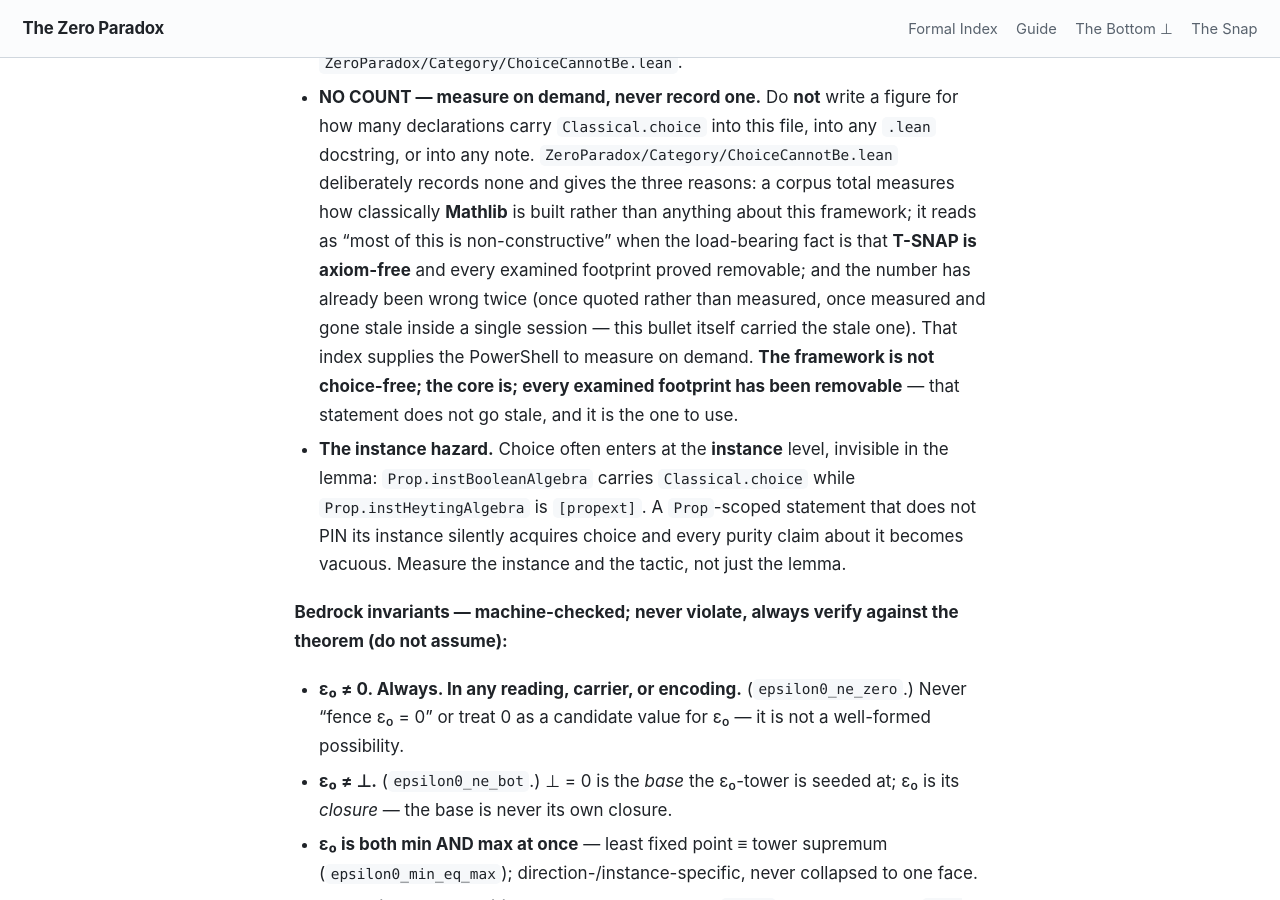
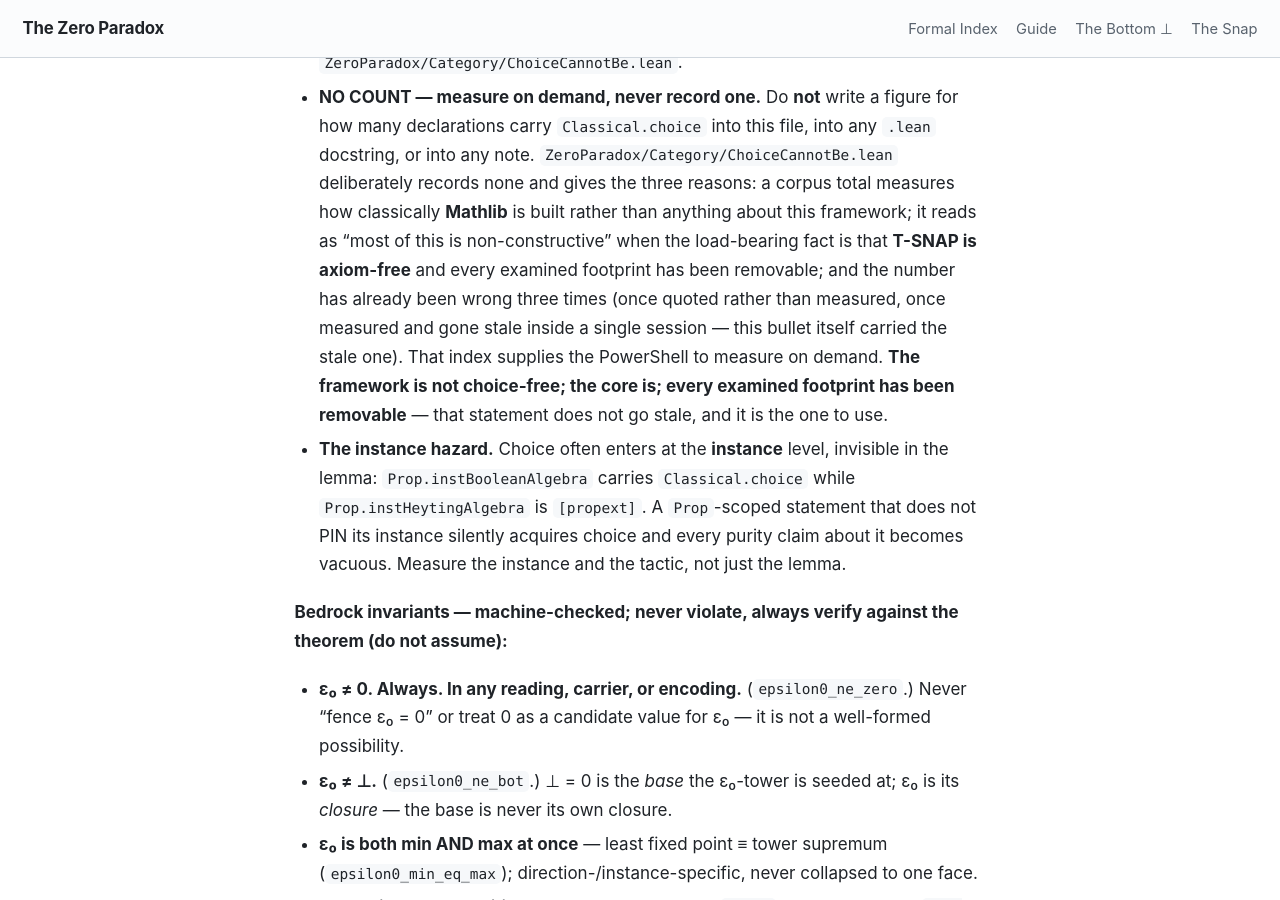
Before and after one commit to timbrigham/ZeroParadox, a Jekyll site: the page built from CLAUDE.md, in a window 1280 px wide and 900 px high, scrolled down 2126 px. Built offline with Jekyll 4.4.1, drawn with Linux system fonts in a browser that asks for light colours; our own code applies the rules of GitHub Pages for plain Markdown files.

```diff
--- a/CLAUDE.md
+++ b/CLAUDE.md
@@ -19,7 +19,7 @@
 
 **The choice index (NOT a fourth core object — read it before writing about choice or constructivity):** `ZeroParadox/Category/ChoiceCannotBe.lean` — the `#check`-only index of the framework's **relationship to `Classical.choice`**. `Classical.choice` is an ambient kernel axiom, **not** a framework object, so this index is scoped differently from the three above: where choice is provably not needed, what it must not be confused with, and what is actually established. **Read it before writing any prose, docstring, note, or outreach copy touching choice, constructivity, purity, axiom footprints, or the "choice = point of view / chart selection" reading.** Three standing traps it exists to stop:
 - **The equivocation (hit four separate times on 2026-07-19).** The ordinary English "choice" — an act of picking, a point of view, a chart selection — is **not** the axiom `Classical.choice`. Every evocative "choice = which way you view the split" reading is a **model** of the choice-vs-no-choice distinction, never the axiom. State it as a model or not at all. **Attribution, stated precisely — an earlier version of this bullet had it wrong and seeded the error into five Lean files:** Diaconescu (1975) proves an **EQUIVALENCE** — a coequalizer of two nonintersecting monomorphisms has a section *iff* subobjects have complements (p. 176), the choice direction being his corollary (p. 178); in modern terms, choice for inhabited subobjects of a two-element object **IS** excluded middle. That **full** AC is strictly stronger is **Cohen 1963** / Fraenkel-Mostowski independence, **not** Diaconescu — never attribute strictness or a failing converse to him. That the restricted fragment nonetheless does not follow from excluded middle *in Lean* is a fact about **Lean's `Prop`/`Type` stratification** (the fragment selects into `Bool`, making it data-valued excluded middle), which a topos lacks; that reconciliation is the framework's own finding. Full statement: `ZeroParadox/Category/ChoiceCannotBe.lean`.
-- **NO COUNT — measure on demand, never record one.** Do **not** write a figure for how many declarations carry `Classical.choice` into this file, into any `.lean` docstring, or into any note. `ZeroParadox/Category/ChoiceCannotBe.lean` deliberately records none and gives the three reasons: a corpus total measures how classically **Mathlib** is built rather than anything about this framework; it reads as "most of this is non-constructive" when the load-bearing fact is that **T-SNAP is axiom-free** and every examined footprint proved removable; and the number has already been wrong twice (once quoted rather than measured, once measured and gone stale inside a single session — this bullet itself carried the stale one). That index supplies the PowerShell to measure on demand. **The framework is not choice-free; the core is; every examined footprint has been removable** — that statement does not go stale, and it is the one to use.
+- **NO COUNT — measure on demand, never record one.** Do **not** write a figure for how many declarations carry `Classical.choice` into this file, into any `.lean` docstring, or into any note. `ZeroParadox/Category/ChoiceCannotBe.lean` deliberately records none and gives the three reasons: a corpus total measures how classically **Mathlib** is built rather than anything about this framework; it reads as "most of this is non-constructive" when the load-bearing fact is that **T-SNAP is axiom-free** and every examined footprint has been removable; and the number has already been wrong three times (once quoted rather than measured, once measured and gone stale inside a single session — this bullet itself carried the stale one). That index supplies the PowerShell to measure on demand. **The framework is not choice-free; the core is; every examined footprint has been removable** — that statement does not go stale, and it is the one to use.
 - **The instance hazard.** Choice often enters at the **instance** level, invisible in the lemma: `Prop.instBooleanAlgebra` carries `Classical.choice` while `Prop.instHeytingAlgebra` is `[propext]`. A `Prop`-scoped statement that does not PIN its instance silently acquires choice and every purity claim about it becomes vacuous. Measure the instance and the tactic, not just the lemma.
 
 **Bedrock invariants — machine-checked; never violate, always verify against the theorem (do not assume):**
```
Also changed, not shown: LEAN_CUSTOM_REGISTRY.md (+1 -1 lines), ZeroParadox/MANIFEST.md (+1 -1 lines), 4 other files.
